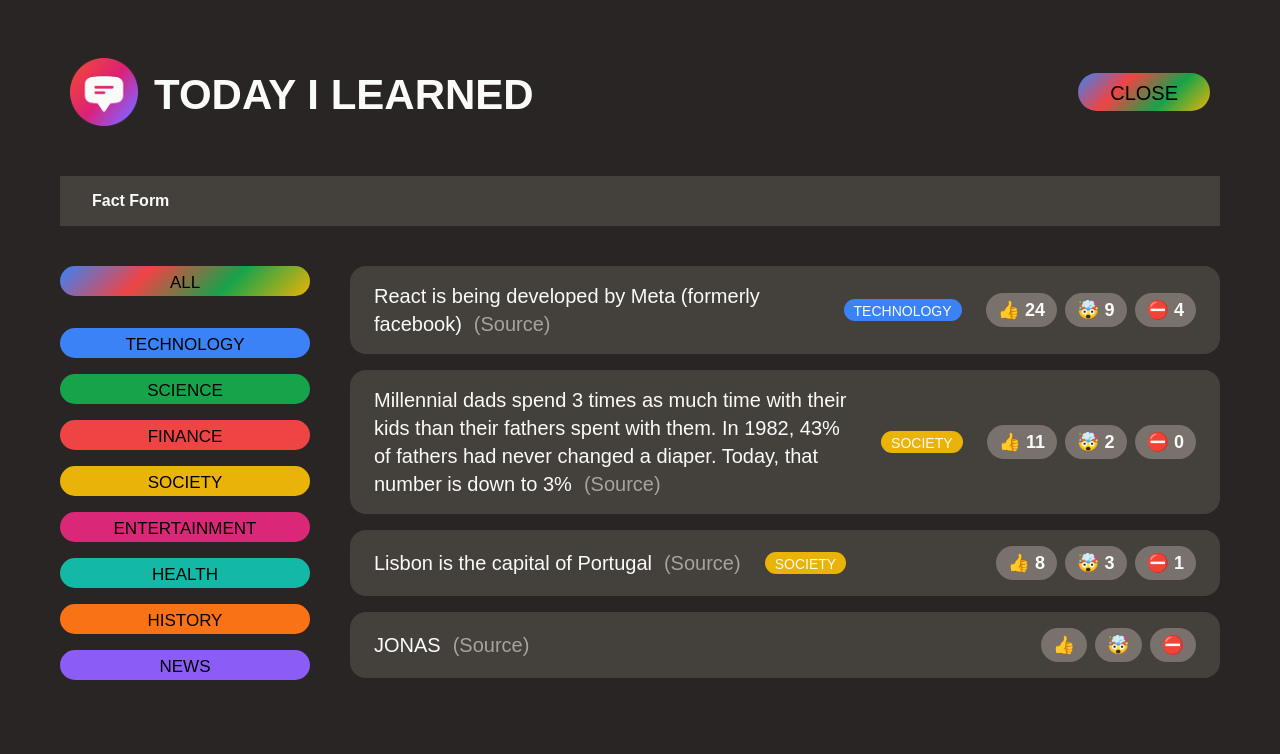
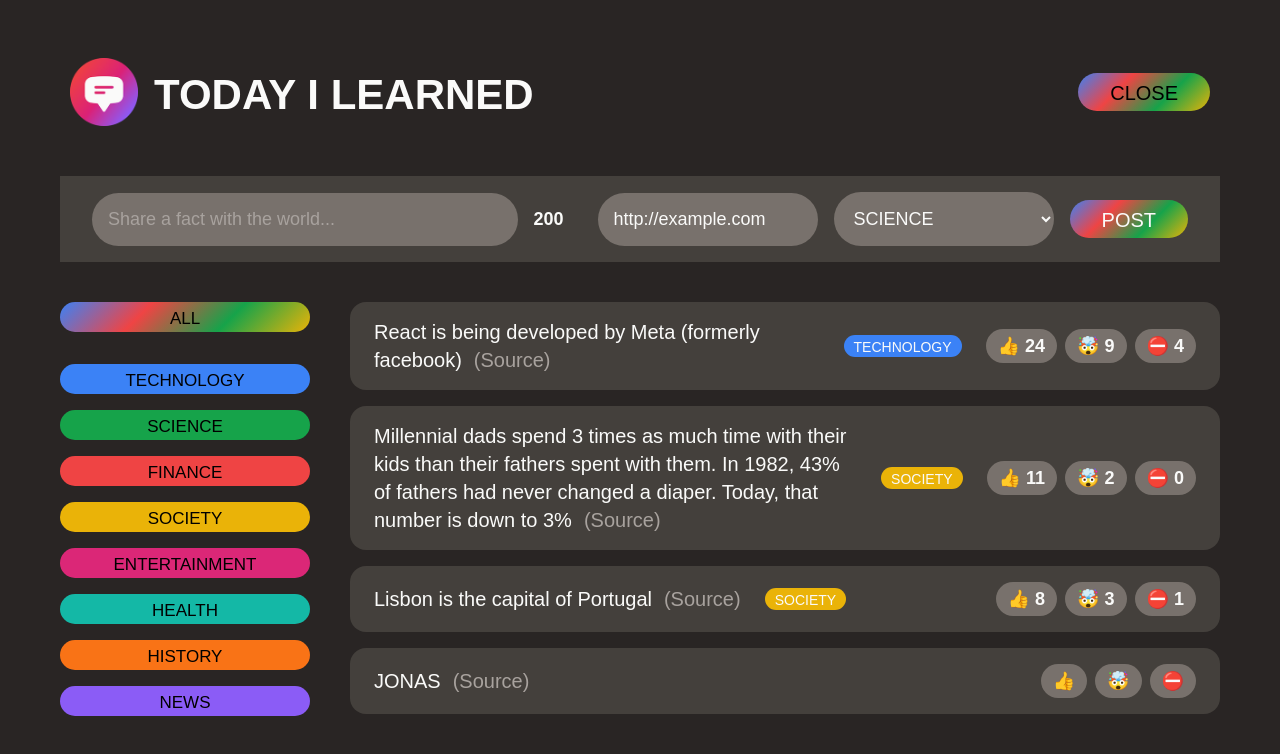
Before and after one commit to chitsuenchan/full-stack-fact-app, a React (Create React App) app: page / in a window 1280 px wide. Both pictures are taken after a click on the button "SHARE A FACT". Shown: the top 754 px of the page. Built offline with nearby package versions, Linux system fonts and the light colour scheme; a web font is replaced by a local one.

Commit message:
enhanced form. added 200 dynamic character length, prevent browser reloading on form submission, and ability to add a new fact to the fact list

```diff
--- a/src/App.js
+++ b/src/App.js
@@ -57,17 +57,18 @@
 
 function App() {
   const [showForm, setShowForm] = useState(false);
+  const [facts, setFacts] = useState(initialFacts);
 
   return (
     <>
       {/* HEADER */}
       <Header showForm={showForm} setShowForm={setShowForm} />
 
-      {showForm ? <NewFactForm /> : null}
+      {showForm ? <NewFactForm setFacts={setFacts} /> : null}
 
       <main className="main">
         <CategoryFilter />
-        <FactList />
+        <FactList facts={facts} />
       </main>
     </>
   );
@@ -90,10 +91,6 @@
   );
 }
 
-function NewFactForm() {
-  return <form className="fact-form">Fact Form</form>;
-}
-
 const CATEGORIES = [
   { name: "technology", color: "#3b82f6" },
   { name: "science", color: "#16a34a" },
@@ -104,6 +101,81 @@
   { name: "history", color: "#f97316" },
   { name: "news", color: "#8b5cf6" },
 ];
+
+function isValidHttpUrl(string) {
+  let url;
+  try {
+    url = new URL(string);
+  } catch (_) {
+    return false;
+  }
+  return url.protocol === "http:" || url.protocol === "https:";
+}
+
+function NewFactForm({ facts, setFacts }) {
+  const [text, setText] = useState("");
+  const [source, setSource] = useState("http://example.com");
+  const [category, setCategory] = useState("science");
+  const textLength = text.length;
+
+  function handleSubmit(e) {
+    // 1. Prevent the browser from reloading
+    e.preventDefault();
+
+    // 2. Check if the data is invalid. If so then create a new fact
+
+    if (text && isValidHttpUrl(source) && category && textLength) {
+      // 3. Create a new fact object
+
+      const newFact = {
+        id: Math.round(Math.random() * 10000),
+        text,
+        source,
+        category,
+        votesInteresting: 0,
+        votesMindblowing: 0,
+        votesFalse: 0,
+        createdIn: new Date().getFullYear(),
+      };
+
+      // 4. Add a new fact to the UI
+      setFacts((facts) => [newFact, ...facts]);
+    }
+
+    // 5. Reset input fields
+
+    // 6. Close the form
+
+    console.log(text, source, category);
+  }
+
+  return (
+    <form className="fact-form" onSubmit={handleSubmit}>
+      <input
+        type="text"
+        placeholder="Share a fact with the world..."
+        value={text}
+        onChange={(e) => setText(e.target.value)}
+      />
+      <span>{200 - textLength}</span>
+      <input
+        type="text"
+        placeholder="Trustworthy source..."
+        value={source}
+        onChange={(e) => setSource(e.target.value)}
+      />
+      <select value={category} onChange={(e) => setCategory(e.target.value)}>
+        <option value="">Choose Category</option>
+        {CATEGORIES.map((cat) => (
+          <option key={cat.name} value={cat.name}>
+            {cat.name.toUpperCase()}
+          </option>
+        ))}
+      </select>
+      <button className="btn btn-large">Post</button>
+    </form>
+  );
+}
 
 function CategoryFilter() {
   return (
@@ -129,10 +201,7 @@
   );
 }
 
-function FactList() {
-  // Temporary facts
-  const facts = initialFacts;
-
+function FactList({ facts }) {
   return (
     <section>
       <ul className="facts-list">
```
